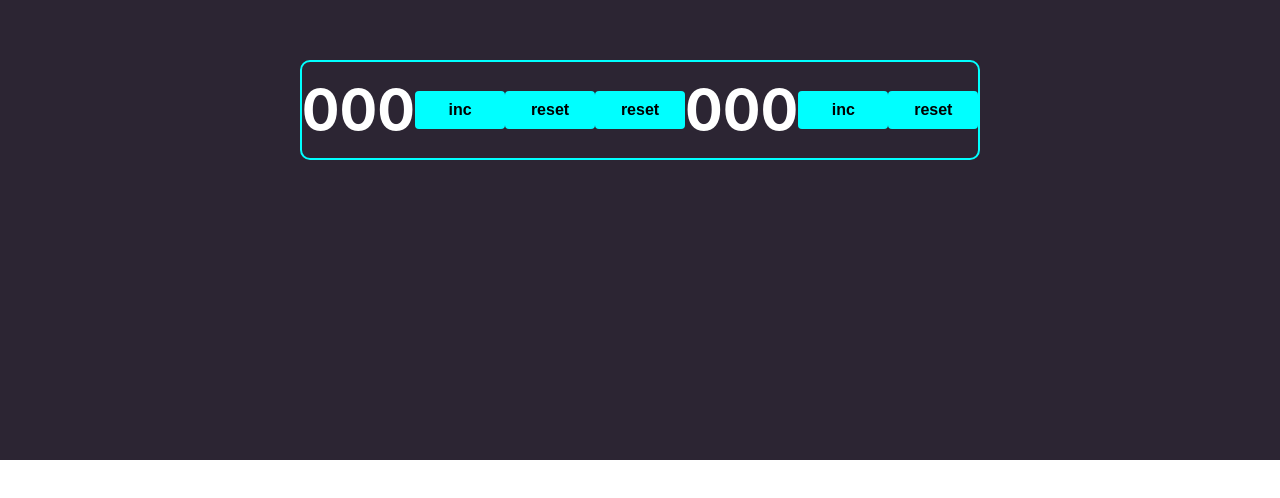
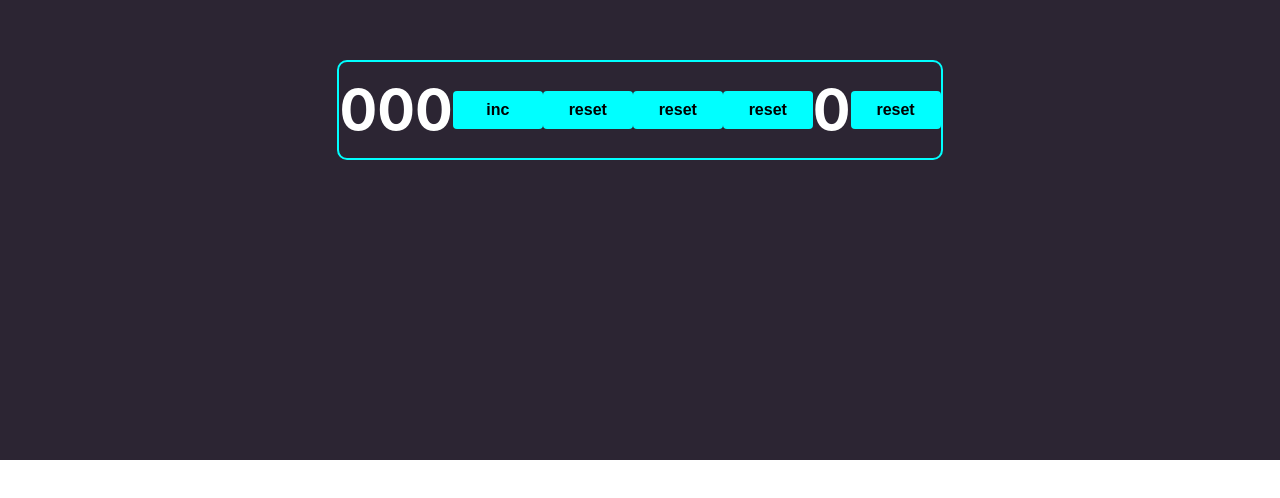
Before and after one commit to oleg-lego-lego/advanced-counter, a React (Create React App) app: page / in a window 1280 px wide. Shown: the part 240-738 px from the top of the page. Built offline with nearby package versions, Linux system fonts and the light colour scheme.

Commit message:
refactoring count + button

```diff
--- a/src/App.tsx
+++ b/src/App.tsx
@@ -21,10 +21,8 @@ function App() {
                 <Button callBack={onClickIncHandler} name={'inc'}/>
                 <Button callBack={onClickResetHandler} name={'reset'}/>
                 <Button callBack={onClickResetHandler} name={'reset'}/>
+                <Button callBack={onClickResetHandler} name={'reset'}/>
                 <h1>{count}</h1>
-                <h1>{count}</h1>
-                <h1>{count}</h1>
-                <Button callBack={onClickIncHandler} name={'inc'}/>
                 <Button callBack={onClickResetHandler} name={'reset'}/>
             </div>
         </div>
```
